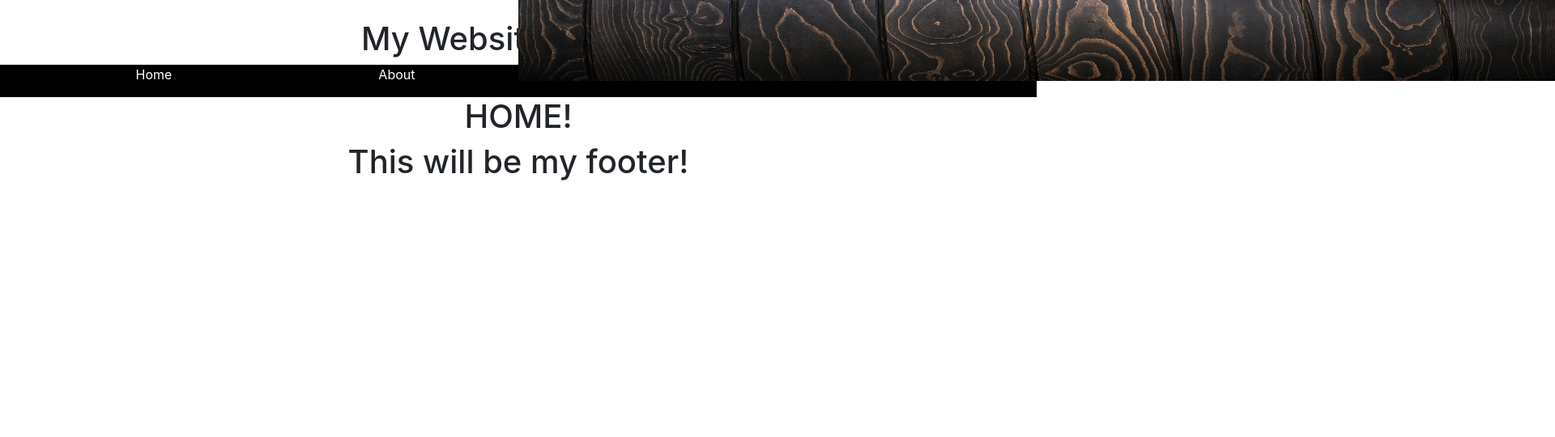
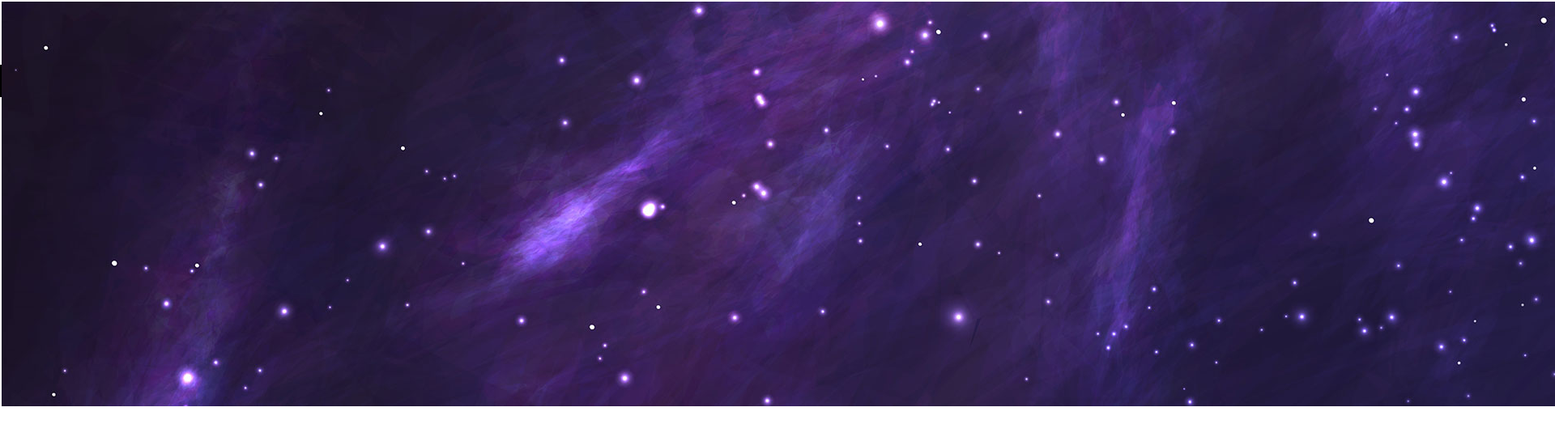
Before and after one commit to jlagree/homepage, a React (Create React App) app: page / in a window 1280 px wide. Shown: the top 540 px of the page at 81% size, 1920 px wide, since content can reach past the window. Built offline with nearby package versions, Linux system fonts and the light colour scheme.

Commit message:
change image added css

```diff
--- a/src/App.css
+++ b/src/App.css
@@ -4,6 +4,9 @@
 
 nav {
   display: flex;
+  left: 2px;
+  right:2px;
+  bottom:2px;
   justify-content: space-around;
   align-items: center;
   min-height: 5vh;
--- a/src/components/Header.js
+++ b/src/components/Header.js
@@ -1,14 +1,16 @@
 import React from 'react'
-import headerImage from './woodimage.jpg';
+import headerImage from './spaceHeader.jpeg';
 
 const Header = () => {
     const imgStyle = {
         position: "absolute",
-        height: "100px",
-        width: "100%"
+        top: "2px",
+        left: "2px",
+        right: "2px",
+        bottom: "2px"
     }
     return (
-        <div className="image">
+        <div className="headerWithImage">
             <img src={headerImage} style={imgStyle}/> <br/>
             <h1>My Website Header!</h1>
         </div>
```
